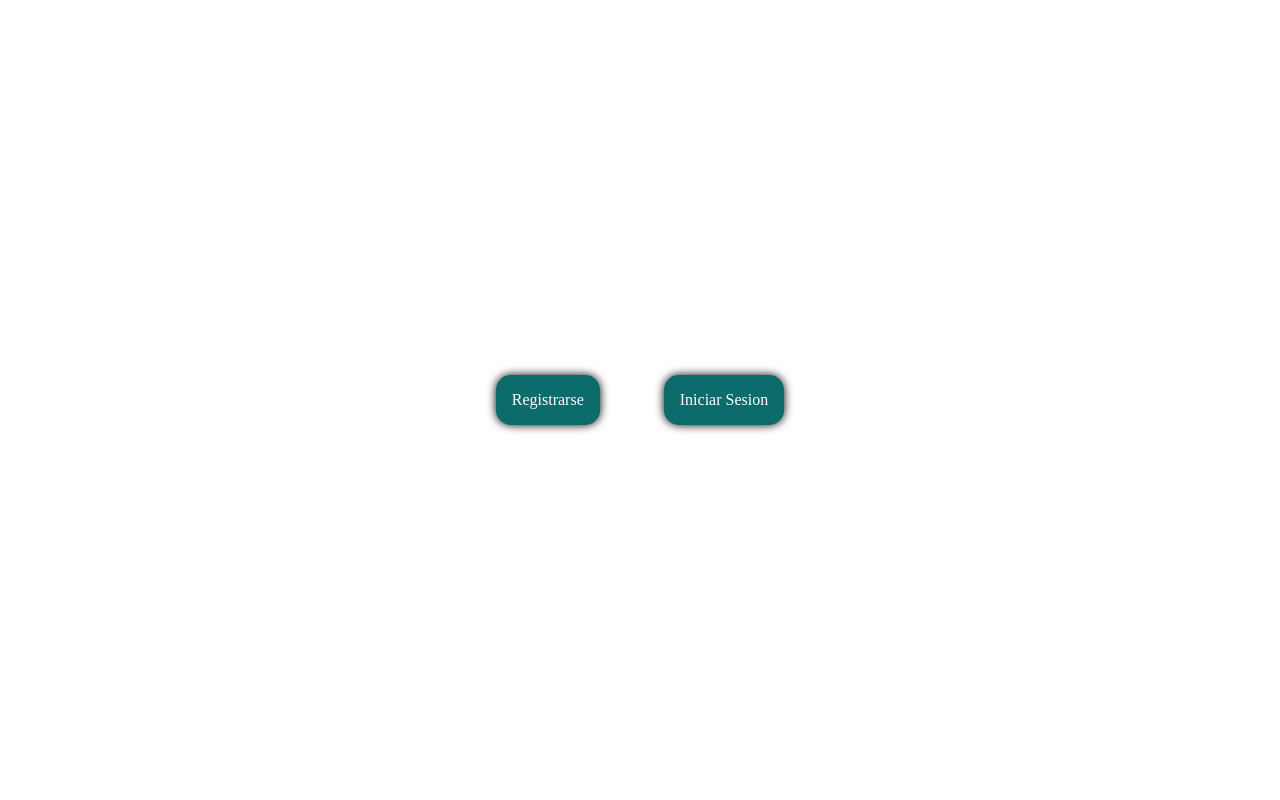
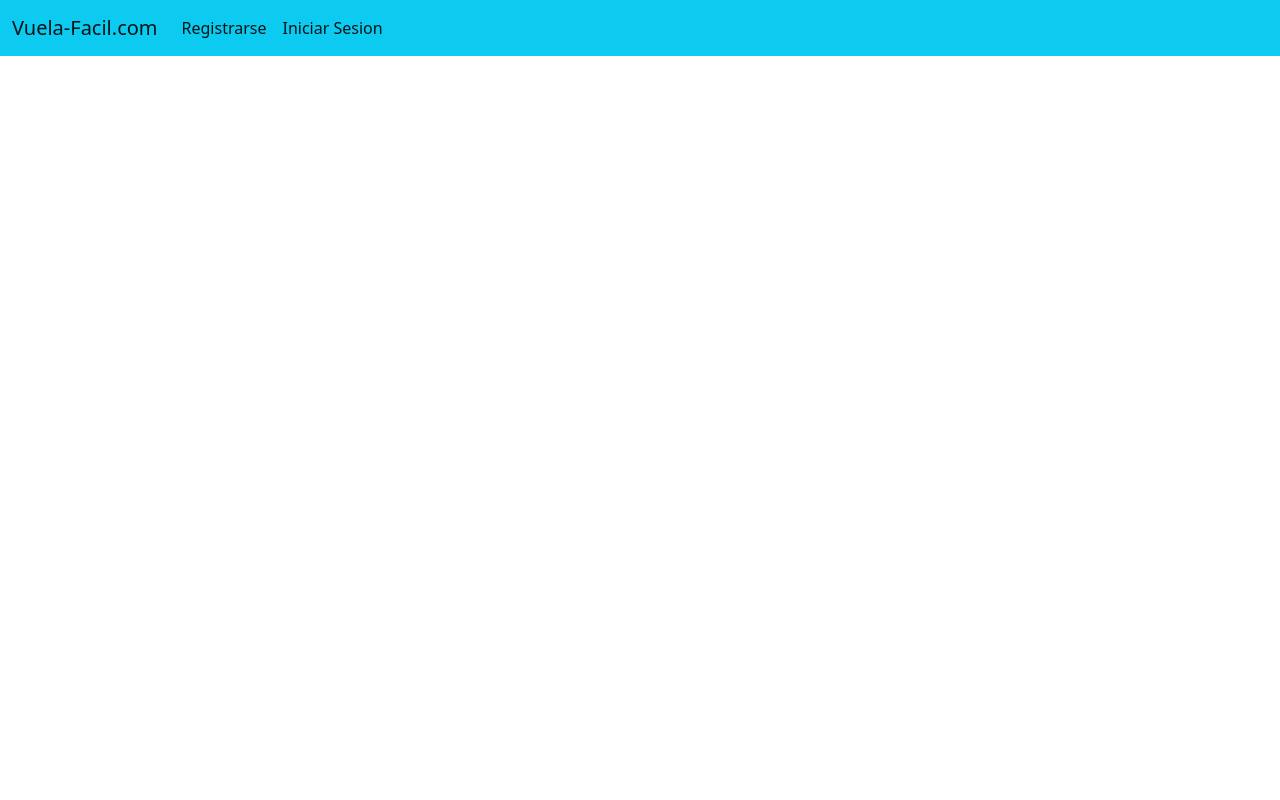
Before and after one commit to Natapedraza/VUELA-FACIL.COM, a Django app: page / in a window 1280 px wide. Run offline with Django 3.2, Linux system fonts and the light colour scheme; some libraries are stand-ins or nearby versions.

Commit message:
Página de inicio

```diff
--- a/Vuelafacil/templates/home.html
+++ b/Vuelafacil/templates/home.html
@@ -6,13 +6,28 @@
     <meta http-equiv="X-UA-Compatible" content="IE=edge">
     <meta name="viewport" content="width=device-width, initial-scale=1.0">
     <title>VuelaFacil.com</title>
-    <link rel="stylesheet" href="{% static 'css/base.css' %}">
-    <link rel="stylesheet" href="{% static 'css/home.css' %}">
+    <link href="https://cdn.jsdelivr.net/npm/bootstrap@5.1.2/dist/css/bootstrap.min.css" rel="stylesheet" integrity="sha384-uWxY/CJNBR+1zjPWmfnSnVxwRheevXITnMqoEIeG1LJrdI0GlVs/9cVSyPYXdcSF" crossorigin="anonymous">
 </head>
 <body>
-    <div class="container">
-        <a href="/accounts/register/"><button type="submit">Registrarse</button></a>
-        <a href="/accounts/login/"><button type="submit"> Iniciar Sesion</button></a>
-    </div>
+    <nav class="navbar navbar-expand-lg navbar-light bg-info">
+        <div class="container-fluid d-flex justify-content-between">
+            <div>
+              <a class="navbar-brand" href="#">Vuela-Facil.com</a>
+            </div>
+
+          <div class="collapse navbar-collapse" id="navbarNav">
+            <ul class="navbar-nav">
+              <li class="nav-item">
+                <a class="nav-link active" aria-current="page" href="/accounts/register/">Registrarse</a>
+              </li>
+              <li class="nav-item">
+                <a class="nav-link active" aria-current="page" href="/accounts/login/">Iniciar Sesion</a>
+              </li>
+            </ul>
+          </div>
+        </div>
+      </nav>
+    <script src="https://cdn.jsdelivr.net/npm/@popperjs/core@2.10.2/dist/umd/popper.min.js" integrity="sha384-7+zCNj/IqJ95wo16oMtfsKbZ9ccEh31eOz1HGyDuCQ6wgnyJNSYdrPa03rtR1zdB" crossorigin="anonymous"></script>
+    <script src="https://cdn.jsdelivr.net/npm/bootstrap@5.1.2/dist/js/bootstrap.min.js" integrity="sha384-PsUw7Xwds7x08Ew3exXhqzbhuEYmA2xnwc8BuD6SEr+UmEHlX8/MCltYEodzWA4u" crossorigin="anonymous"></script>
 </body>
 </html>
--- a/static/css/home.css
+++ /dev/null
@@ -1,28 +0,0 @@
-body{
-    height: 100vh;
-    display: flex;
-    justify-content: center;
-    align-items: center;
-}
-
-.container{
-    width: 50%;
-    height: 50%;
-    display: flex;
-    align-items: center;
-    justify-content: center;
-}
-
-button{
-    margin: 2em;
-    padding: 1em;
-    color: white;
-    background-color: rgb(12, 107, 107);
-    box-shadow: 0px 0px 10px 0px rgba(0, 0, 0, 1);
-    border: 0;
-    border-radius: 15px;
-    -webkit-border-radius: 15px;
-    -moz-border-radius: 15px;
-    -ms-border-radius: 15px;
-    -o-border-radius: 15px;
-}
```
